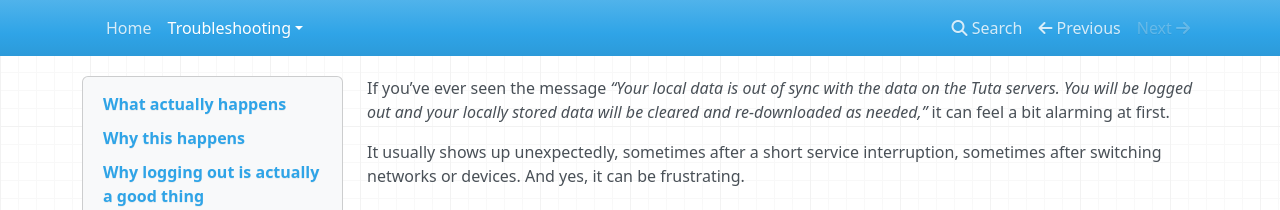
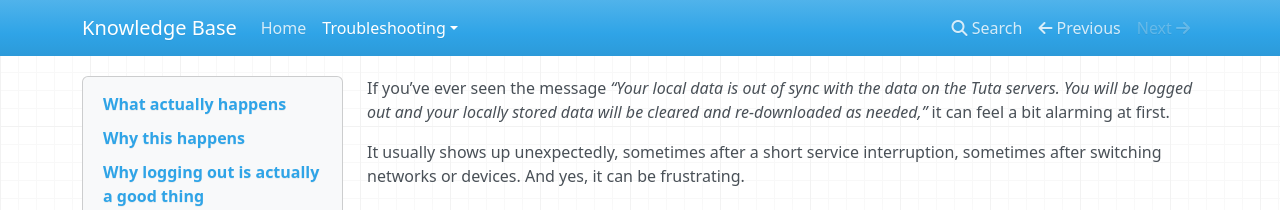
Before and after one commit to Nexl4/knowledge-base, an MkDocs documentation site: the page built from docs/Troubleshooting/tuta-local-data-out-of-sync-error.md, in a window 1280 px wide. Shown: the top 210 px of the page. Built offline with MkDocs 1.6.1, drawn with Linux system fonts in a browser that asks for light colours; nearby versions of some CDN libraries.

Commit message:
Update mkdocs.yml

```diff
--- a/mkdocs.yml
+++ b/mkdocs.yml
@@ -1,3 +1,5 @@
+site_name: Knowledge Base
+
 nav:
   - Home: index.md
   - Troubleshooting:
```
